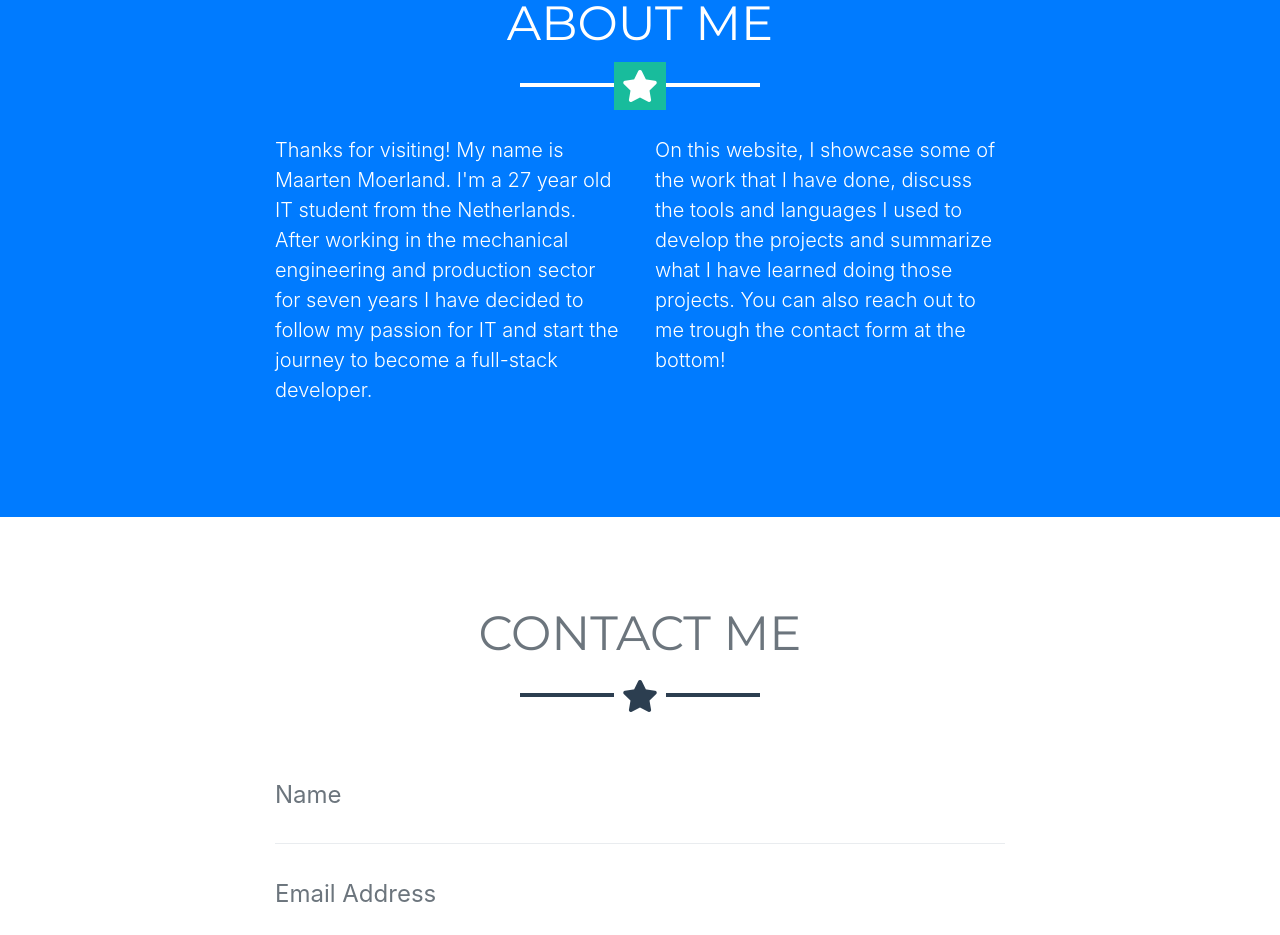
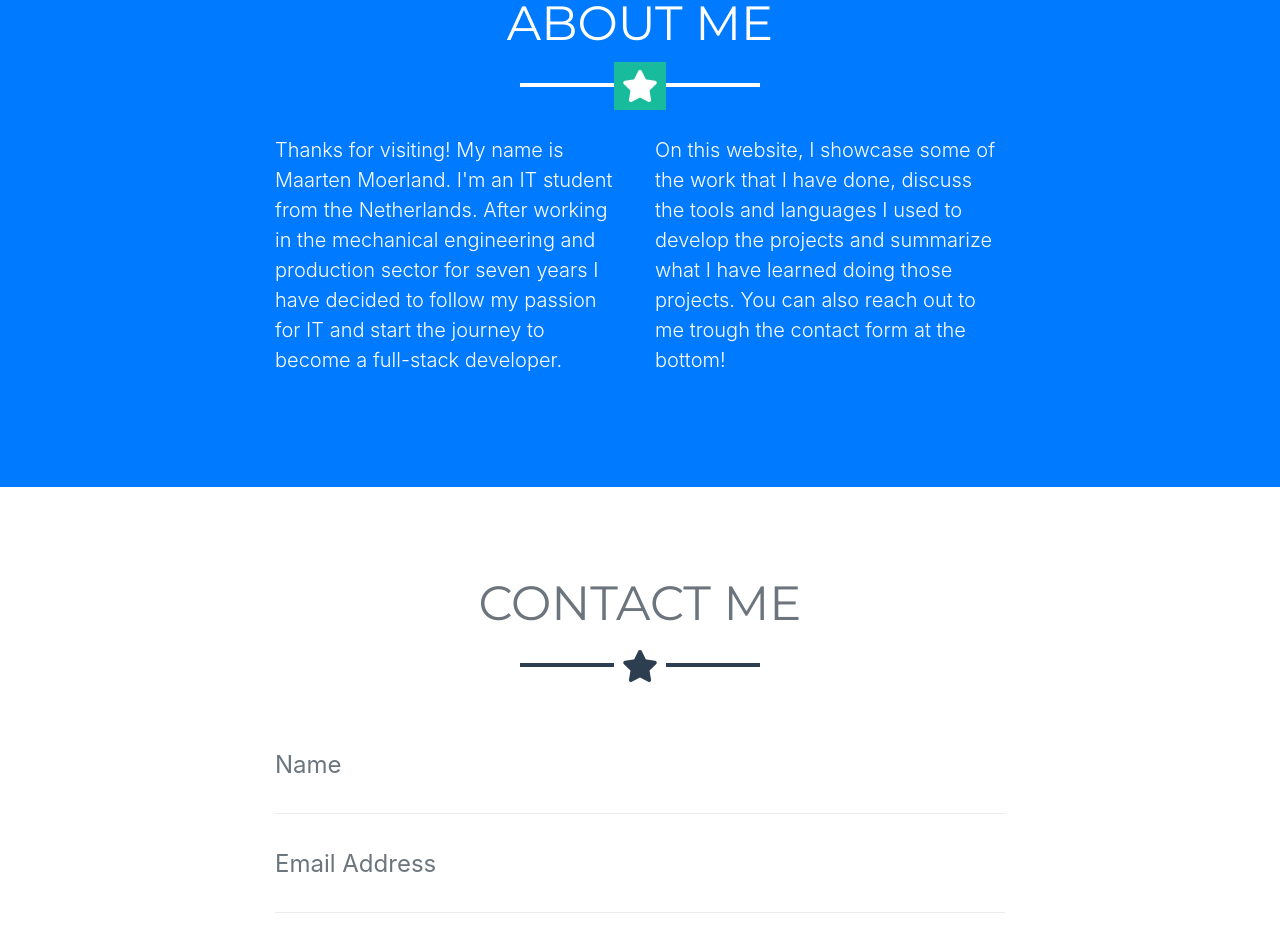
Before and after one commit to Maarten079/myPortfolio, a website with bundled scripts: page dist/index.html in a window 1280 px wide. Shown: the part 1733-2668 px from the top of the page. Built offline with nearby package versions, Linux system fonts and the light colour scheme.

Commit message:
fixed grammmar error

```diff
--- a/dist/index.html
+++ b/dist/index.html
@@ -146,7 +146,7 @@
       <hr class="star-light mb-5">
       <div class="row">
         <div class="col-lg-4 ml-auto">
-          <p class="lead">Thanks for visiting! My name is Maarten Moerland. I'm a 27 year old IT student from the Netherlands.
+          <p class="lead">Thanks for visiting! My name is Maarten Moerland. I'm an IT student from the Netherlands.
             After working in the mechanical engineering and production sector for seven years I have decided to follow my passion for IT and start the journey to become a full-stack developer.</p>
         </div>
         <div class="col-lg-4 mr-auto">
```
